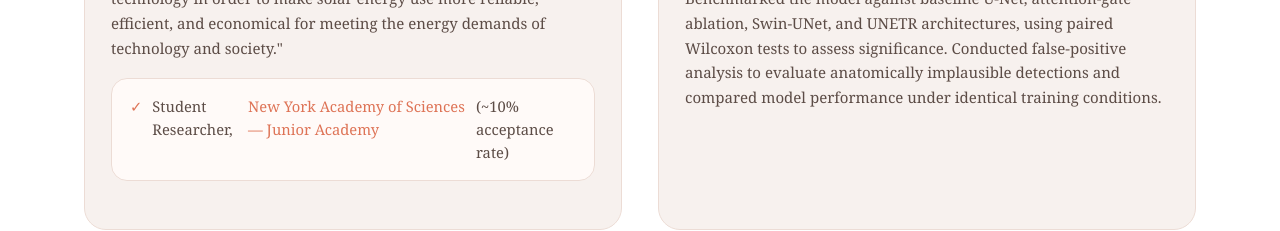
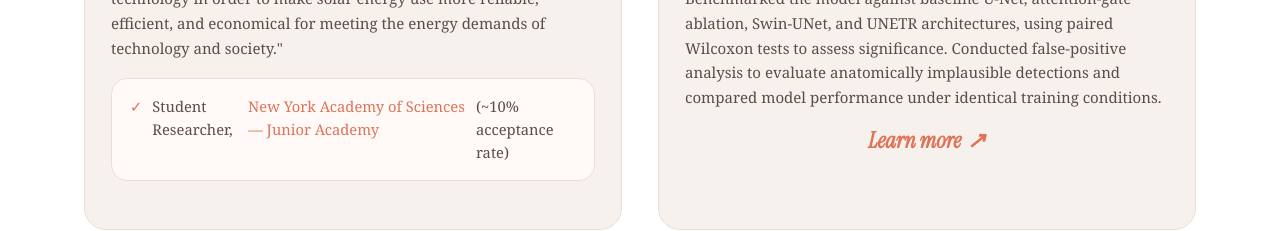
Before and after one commit to kashvi1729-tech/Personal-Website, a plain HTML site: page index.html in a window 1280 px wide. Shown: the part 2740-2971 px from the top of the page. Drawn offline with Linux system fonts and the light colour scheme.

Commit message:
Update index.html

```diff
--- a/index.html
+++ b/index.html
@@ -826,6 +826,7 @@
           <h3>Image Segmentation for identifying Brain Tumors in patients' MRI scans</h3>
           <p class="proj-desc">Developed an anatomically guided 2D U-Net with prior-informed attention for brain tumor segmentation (glioma, meningioma, pituitary) using the BRISC MRI dataset in PyTorch, achieving a Dice score of 0.709 and HD95 of 36.5 px. Engineered a complete training and evaluation pipeline incorporating class-imbalance-aware loss functions, 3-fold cross-validation, geometric data augmentation, and multiple segmentation metrics.</p>
           <p class="proj-desc">Benchmarked the model against baseline U-Net, attention-gate ablation, Swin-UNet, and UNETR architectures, using paired Wilcoxon tests to assess significance. Conducted false-positive analysis to evaluate anatomically implausible detections and compared model performance under identical training conditions.</p>
+        <a class="proj-link" href="https://doi.org/10.21203/rs.3.rs-11603150/v1" target="_blank" rel="noopener">Learn more <span class="arrow">↗</span></a>
         </div>
       </div>
     </div>
```
